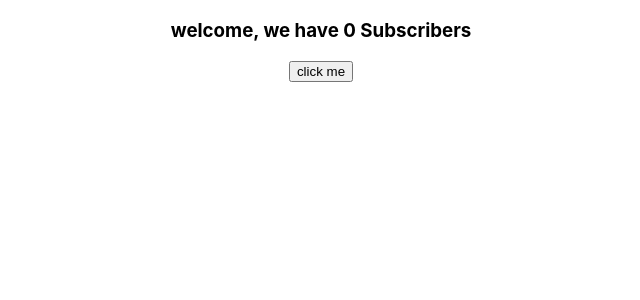
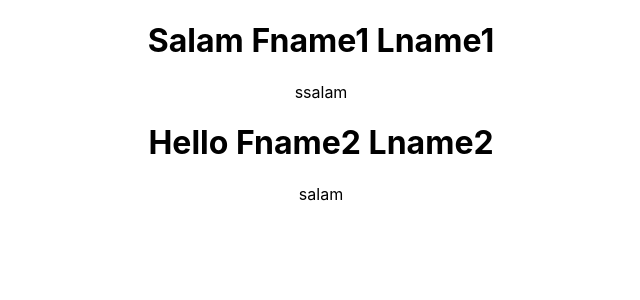
Before and after one commit to ahjam-taoufik/React-Fundamentals, a React (Create React App) app: page / in a window 1280 px wide. Shown: the top 300 px of the page, without its empty margins (319-959 px from the left). Built offline with nearby package versions, Linux system fonts and the light colour scheme.

Commit message:
Destructuring props and state

```diff
--- a/src/App.js
+++ b/src/App.js
@@ -1,12 +1,13 @@
 
 import './App.css';
-import Message from './components/Message';
-
+import Hello from './components/Hello';
+import Greet from './components/Greet';
 
 function App() {
   return (
     <div className="App">
-       <Message></Message>
+         <Greet FName='Fname1' LName='Lname1' > ssalam</Greet>
+         <Hello FName='Fname2' LName='Lname2'> salam</Hello>
     </div>
   );
 }
--- /dev/null
+++ b/src/components/Greet.js
@@ -0,0 +1,16 @@
+import React from "react";
+
+
+
+class Greet extends React.Component {
+  render(){
+      const{FName,LName,children}=this.props
+      console.log(FName);
+     // console.log(this.props);
+              return <div>
+                         <h1>Salam  {FName} {LName} </h1>
+                         {children}
+                    </div>
+            }
+}
+export default Greet;
--- /dev/null
+++ b/src/components/Hello.js
@@ -0,0 +1,29 @@
+import React from "react";
+
+
+
+// const Hello = (props) => {
+//     const{ FName,LName}=props
+//     return (
+//            <div>
+//              <h1>Hello {FName} {LName}</h1>
+//
+//            </div>
+//      );}
+
+const Hello = ({ FName,LName, children}) => {
+
+    return (
+           <div>
+             <h1>Hello {FName} {LName}</h1>
+                  {children}
+           </div>
+     );}
+
+
+
+
+
+
+
+export default Hello;
--- a/src/components/Message.js
+++ /dev/null
@@ -1,37 +0,0 @@
-
-import { Component } from "react";
-
-class Message extends Component {
-       constructor(){
-           super();
-             this.state={
-                 message1:`welcome, we have `,
-                 message2:`Subscribers`,
-                 count:0
-             }
-       }
-
-      funcHandler() {
-                this.setState((preState)=>({ count:preState.count+1}) )
-
-        }
-
-     increment(){
-         this.funcHandler()
-         this.funcHandler()
-         this.funcHandler()
-     }
-
-
-
-    render(){
-
-        return <div>
-                   <h3>{this.state.message1}{this.state.count} {this.state.message2}</h3>
-                   {/* <h1>{this.state.count}</h1> */}
-                   <button onClick={()=>this.increment()}>click me</button>
-              </div>
-    }
-}
-
-export default Message;
```
